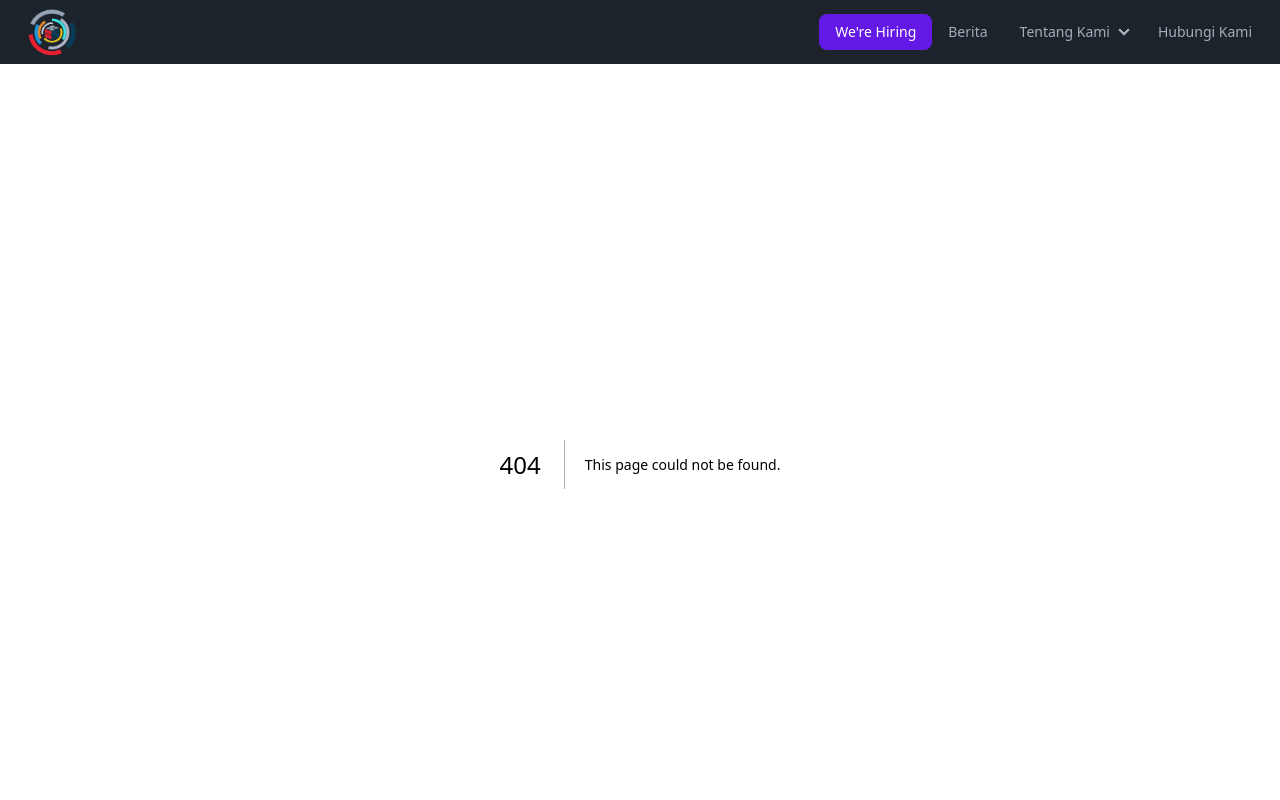
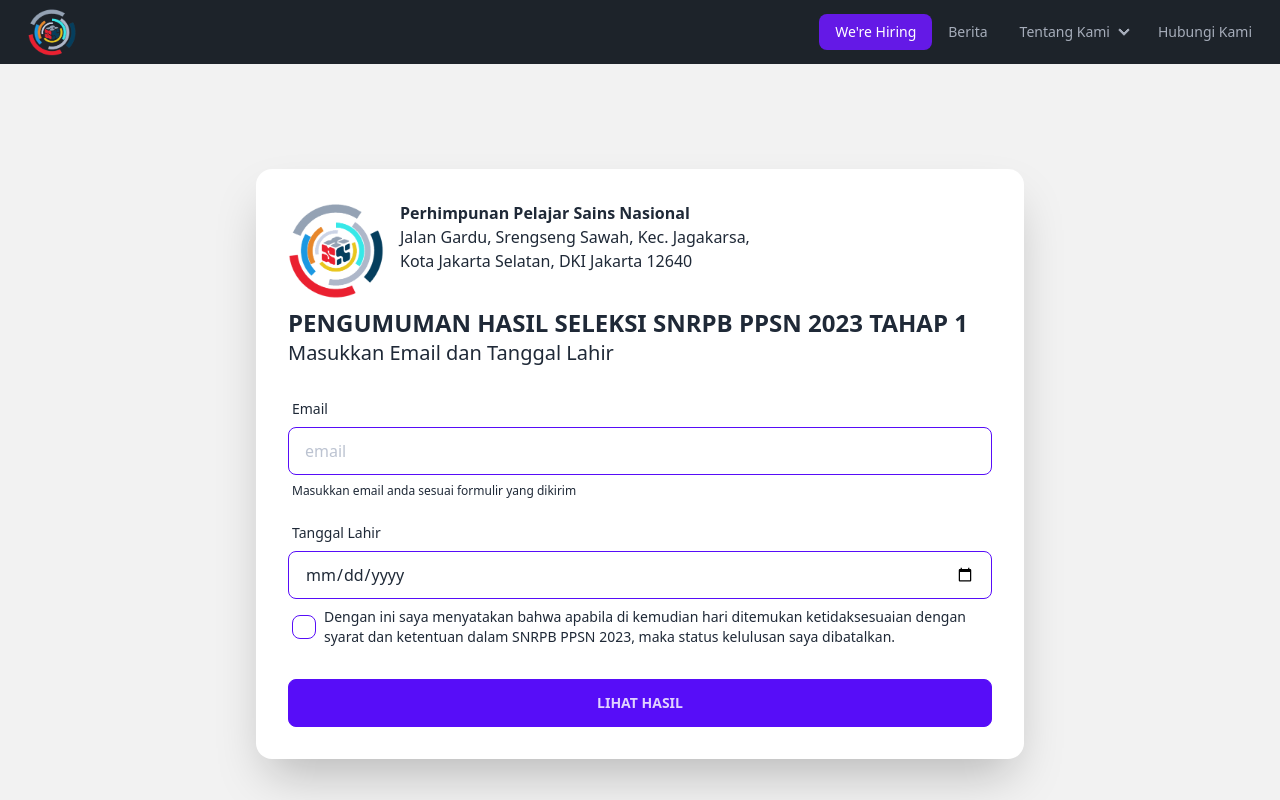
Before and after one commit to Andrew-Kwok/web-ppsn-frontend, a Next.js app: page /pengumuman-oprec in a window 1280 px wide. Before the commit this address had no page. Shown: the top 800 px of the page. Built offline with nearby package versions, Linux system fonts and the light colour scheme.

Commit message:
add input page for pengumuman

```diff
--- /dev/null
+++ b/src/pages/pengumuman-oprec/index.tsx
@@ -0,0 +1,64 @@
+import Link from 'next/link';
+import Image from 'next/image'
+
+export default function Page() {
+    return (
+        <div data-theme="light">
+            <div className="hero min-h-screen bg-base-200">
+                <div className="hero-content flex-col">
+                    <div className="card flex-shrink-0 w-full max-w-3xl shadow-2xl bg-base-100">
+                    <div className="card-body">
+
+                        <div className="flex w-2/3">
+                            <Image
+                                src="/logo-ppsn.png"
+                                alt="Logo PPSN"
+                                width={96}
+                                height={96}
+                            />
+                            <div className='ml-4'>
+                                <h2 className='font-bold'> Perhimpunan Pelajar Sains Nasional </h2>
+                                <p> Jalan Gardu, Srengseng Sawah, Kec. Jagakarsa, Kota Jakarta Selatan, DKI Jakarta 12640 </p>
+                            </div>
+                        </div>
+
+
+                        <div className="mb-4">
+                            <h1 className="font-bold text-2xl"> PENGUMUMAN HASIL SELEKSI SNRPB PPSN 2023 TAHAP 1 </h1>
+                            <h2 className="text-xl"> Masukkan Email dan Tanggal Lahir </h2>
+                        </div>
+
+                        <div className="form-control">
+                            <label className="label">
+                                <span className="label-text">Email</span>
+                            </label>
+                            <input type="text" placeholder="email" className="input input-bordered input-primary" />
+                            <label className="label">
+                                <span className="label-text-alt"> Masukkan email anda sesuai formulir yang dikirim </span>
+                            </label>
+                        </div>
+
+                        <div className="form-control">
+                            <label className="label">
+                                <span className="label-text">Tanggal Lahir</span>
+                            </label>
+                        <input type="date" placeholder="tanggal lahir" className="input input-bordered input-primary" />
+
+                        <div className="form-control">
+                            <label className="label cursor-pointer justify-normal">
+                                <input type="checkbox" className="checkbox checkbox-primary" />
+                                <span className="label-text ml-2"> Dengan ini saya menyatakan bahwa apabila di kemudian hari ditemukan ketidaksesuaian dengan syarat dan ketentuan dalam SNRPB PPSN 2023, maka status kelulusan saya dibatalkan. </span>
+                            </label>
+                        </div>
+
+                        </div>
+                            <div className="form-control mt-4">
+                            <button className="btn btn-primary">Lihat Hasil</button>
+                        </div>
+                    </div>
+                    </div>
+                </div>
+            </div>
+        </div>
+    )
+}
```
